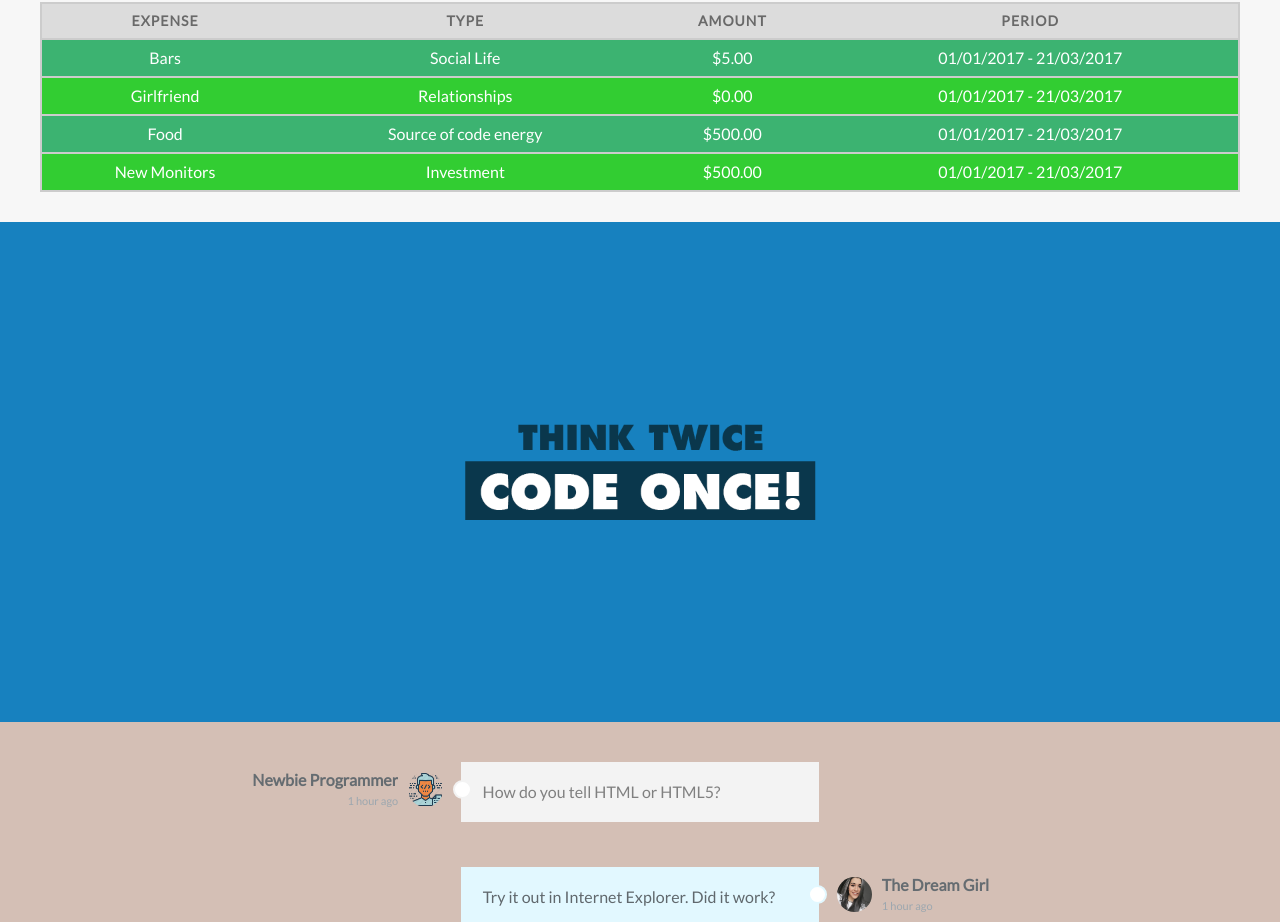
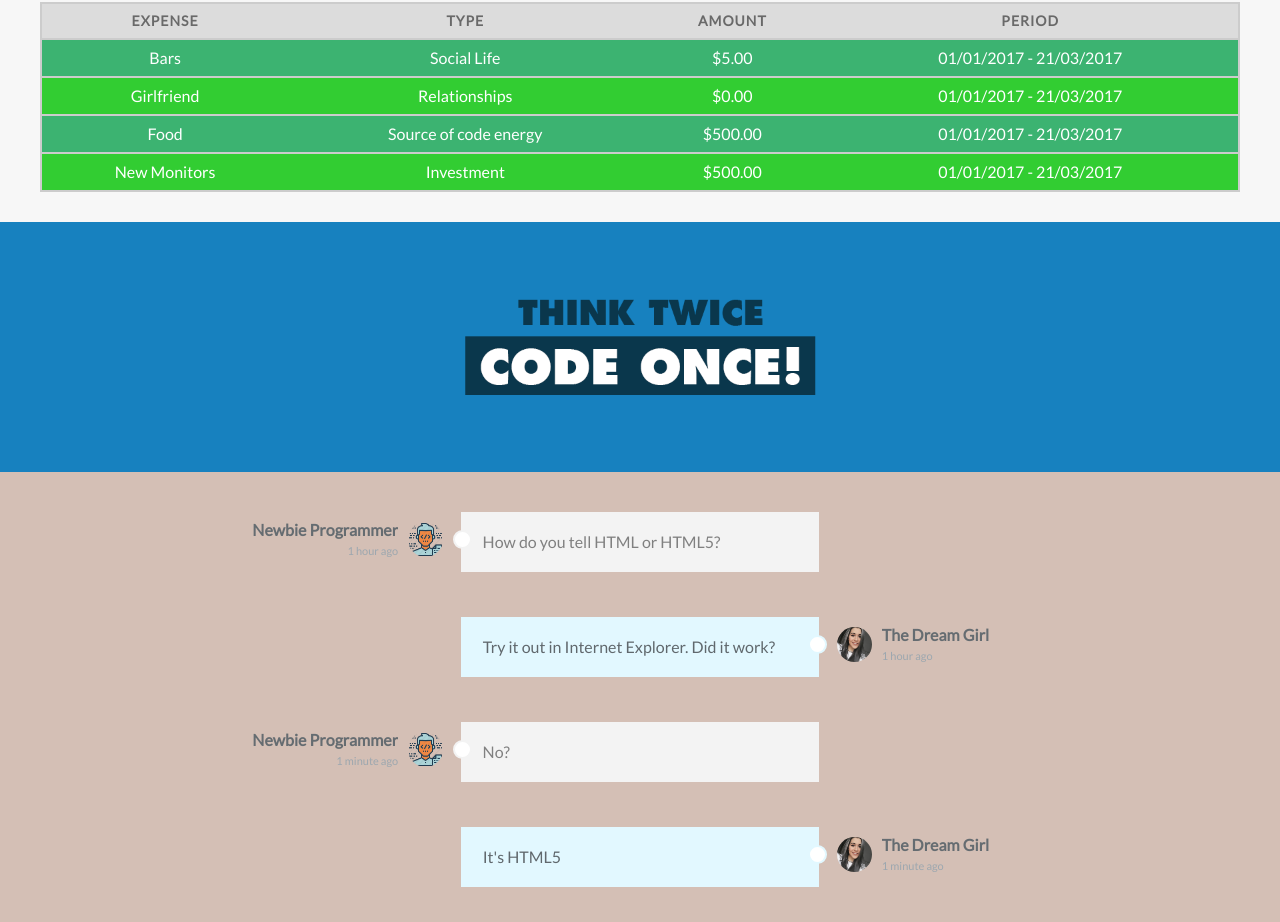
Before and after one commit to PeUzunov/Web-Fundamentals, a plain HTML site: page index.html in a window 1280 px wide. Shown: the part 590-1512 px from the top of the page. Drawn offline with Linux system fonts and the light colour scheme.

```diff
--- a/style.css
+++ b/style.css
@@ -306,7 +306,7 @@
 
 .fixed-bg {
   background-image: url("images/fixed-bg.png");
-  min-height: 500px;
+  min-height: 250px;
   background-attachment: fixed;
   background-position: center;
   background-repeat: no-repeat;
```
